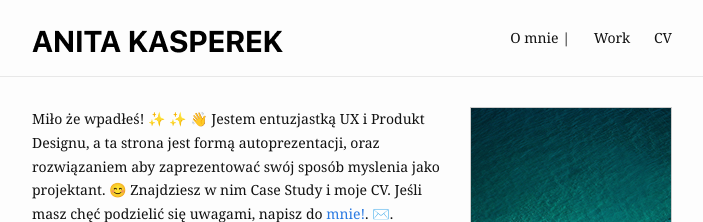
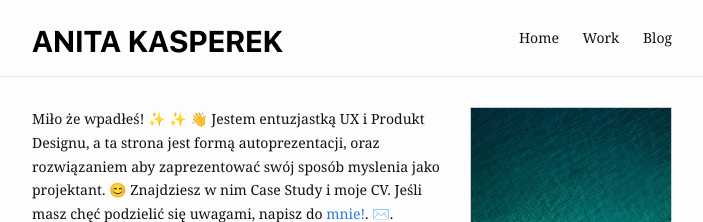
Before and after one commit to anita-kasperek/AnitakasperekUX.github.io, a Jekyll site: the page built from index.md, in a window 1280 px wide. Shown: the top 222 px of the page, without its empty margins (288-991 px from the left). Built offline with Jekyll 4.4.1, drawn with Linux system fonts in a browser that asks for light colours; emoji names are drawn with the system emoji font.

Commit message:
Update _config.yml

```diff
--- a/_config.yml
+++ b/_config.yml
@@ -2,10 +2,10 @@ remote_theme: eliottvincent/bay
 
 header:
   pages:
-    - name: O mnie   |
+    - name: Home
       slug: /
     - name: Work
-    - name: CV
+    - name: Blog
 
 footer:
   show_powered_by: true
```
